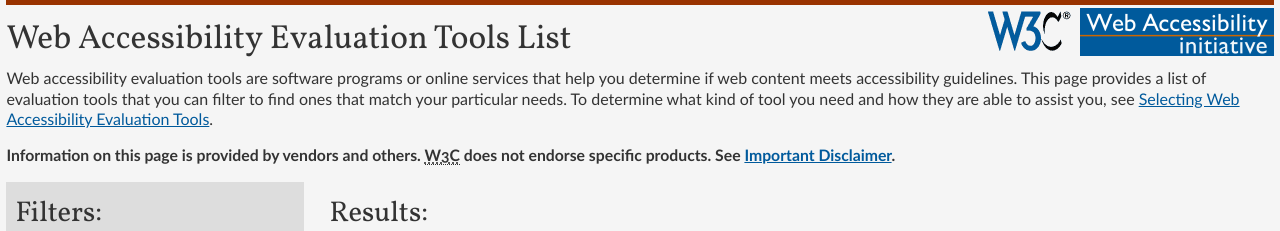
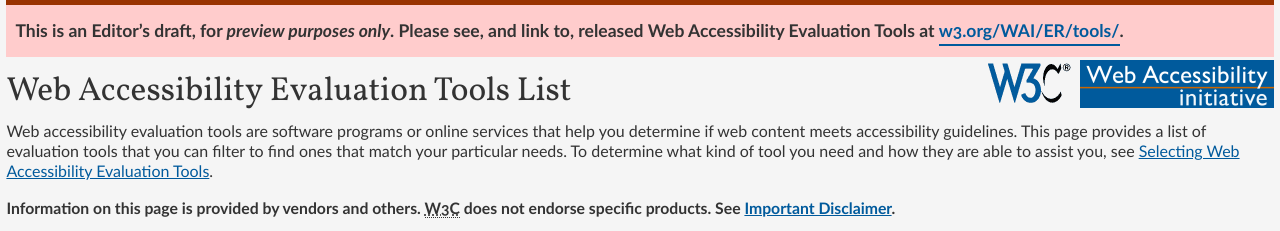
Before and after one commit to w3c/wai-eval-tools, a website: page index.html in a window 1280 px wide. Shown: the top 231 px of the page. Drawn offline with Linux system fonts and the light colour scheme.

Commit message:
Add editor’s draft note on github

```diff
--- a/js/main.js
+++ b/js/main.js
@@ -470,4 +470,13 @@
 
 		});
 
+    if ((window.location.hostname !== 'www.w3.org') && (window.location.hostname !== 'w3.org')) {
+      var notification = document.createElement('div');
+      notification.className = 'not-w3c-notification';
+      notification.innerHTML = 'This is an Editor’s draft, for <em>preview purposes only</em>. Please see, and link to, released Web Accessibility Evaluation Tools at <a href="http://www.w3.org/WAI/ER/tools/">w3.org/WAI/ER/tools/</a>.';
+      document.getElementsByClassName('w3c-wai-header')[0].insertAdjacentHTML('beforebegin', notification.outerHTML);
+
+      document.getElementsByTagName('title')[0].innerHTML = '[PREVIEW] ' + document.getElementsByTagName('title')[0].innerHTML;
+    }
+
 });
--- a/sass/wai-act.scss
+++ b/sass/wai-act.scss
@@ -480,7 +480,16 @@
 	}
 }
 
-
+.not-w3c-notification {
+	display:block;
+	float:none !important;
+	background-color:#FCC;
+	padding: .65em .5em;
+	font-weight: bold;
+	a {
+		border-bottom:2px solid;
+	}
+}
 
 %noting {
 	position: relative;
```
Also changed, not shown: css/wai-act.css, css/wai-act.min.css.
